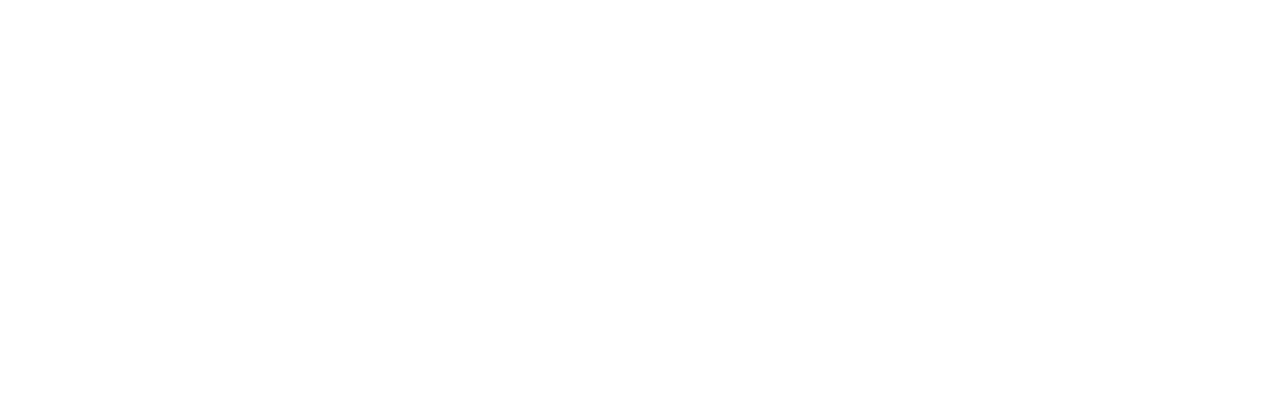
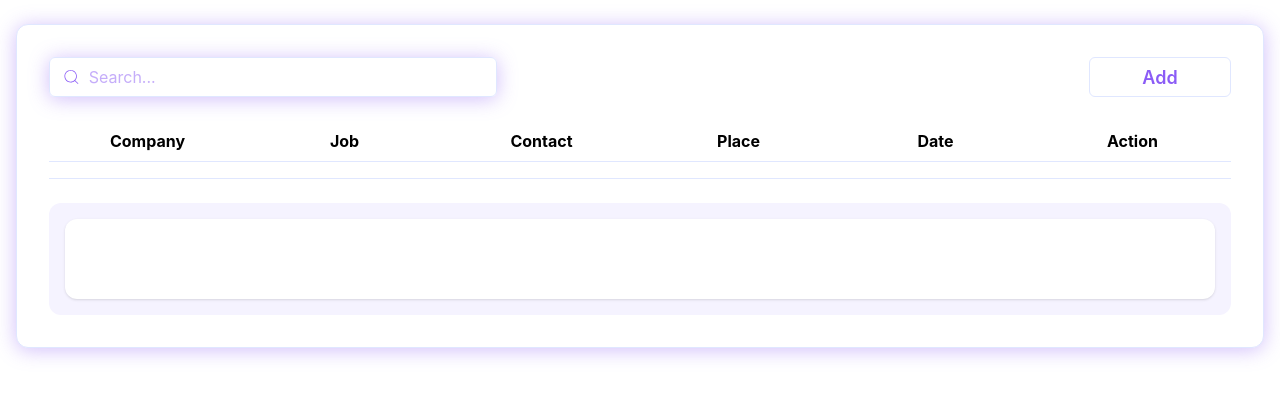
Before and after one commit to Enzoilz/WorkLink, a React (Vite) app: page / in a window 1280 px wide. Before the commit this address had no page. Shown: the top 398 px of the page. Built offline with nearby package versions, Linux system fonts and the light colour scheme.

Commit message:
Update Login and SignUp, add react-icons and add Dashboard.jsx

```diff
--- a/package.json
+++ b/package.json
@@ -14,6 +14,7 @@
     "motions": "^0.0.1",
     "react": "^19.2.0",
     "react-dom": "^19.2.0",
+    "react-icons": "^5.5.0",
     "react-router": "^7.13.0",
     "tailwindcss": "^4.2.0"
   },
--- a/src/App.jsx
+++ b/src/App.jsx
@@ -1,10 +1,13 @@
 import { BrowserRouter, Route, Routes } from 'react-router'
 // import { MainRoutes } from './routes/MainRoutes'
-import { useMemo, useState } from 'react'
+import { useMemo, useState, createContext, useEffect } from 'react'
 import './index.css'
 import { Login } from './routes/Login';
 import {SignUp} from './routes/SignUp';
+import {Dashboard} from './routes/Dashboard'
 import { Layout } from './layout/Layout';
+
+
 
 export function AppProvider({ children }) {
   const [user, setUser] = useState(null);
@@ -32,11 +35,11 @@
     <BrowserRouter>
       <Routes>
 
-        <Route path="/login" element={<Login/>}></Route>
+        {/* <Route path="/login" element={<Login/>}></Route>
         <Route path="/signup" element={<SignUp/>} ></Route>
-        <Route element={<Layout />}>
+        <Route element={<Layout />}></Route> */}
+        <Route path="/" element={<Dashboard/>}></Route>
 
-        </Route>
         {/* <Route path='/dashboard' element={<MainRoutes />}>
 
         </Route> */}
--- /dev/null
+++ b/src/routes/Dashboard.jsx
@@ -0,0 +1,76 @@
+import { CiSearch } from "react-icons/ci";
+
+export const Dashboard = () => {
+
+
+    return (
+        <>
+            <div className=" w-full md:flex justify-center px-4">
+                <div className=" w-full max-w-7xl px-4 md:px-8 md:py-8 my-6 md:border border-[#E0E7FF]
+                rounded-xl bg-white md:shadow-[0_2px_20px_0_rgba(139,92,246,0.40)]">
+                    <div className="flex justify-between md:flex-row md:items-center md:justify-between md:gap-4">
+                        <div className=" w-50  flex md:w-full md:max-w-md h-10 pl-3 gap-2 items-center border rounded-md border-[#E0E7FF] shadow-[0_2px_20px_0_rgba(139,92,246,0.40)]">
+                            <CiSearch className="text-[#8B5CF6] text-[20px]" />
+                            <input
+                                className="w-full text-[#8B5CF6] outline-none"
+                                type="text"
+                                placeholder="Search..."
+                            />
+                        </div>
+
+                        <button className="h-10 px-4 border w-20 md:w-35.5 border-[#E0E7FF] bg-white text-[#8B5CF6] text-[16px] md:text-[18px] font-semibold rounded-md cursor-pointer">
+                            Add
+                        </button>
+                        {/* Pour le menu burger */}
+
+                    </div>
+
+                    {/* Tableau desktop */}
+                    <div className="hidden md:block w-full mt-6 ">
+                        <table className="w-full min-w-175 table-fixed">
+                            <thead>
+                                <tr className="border-b border-[#E0E7FF]">
+                                    <th className="py-2">Company</th>
+                                    <th className="py-2">Job</th>
+                                    <th className="py-2">Contact</th>
+                                    <th className="py-2">Place</th>
+                                    <th className="py-2">Date</th>
+                                    <th className="py-2">Action</th>
+                                </tr>
+                            </thead>
+                            <tbody>
+                                <tr className="border-b border-[#E0E7FF]">
+                                    <td className="py-2"></td>
+                                    <td className="py-2"></td>
+                                    <td className="py-2"></td>
+                                    <td className="py-2"></td>
+                                    <td className="py-2"></td>
+                                    <td className="py-2"></td>
+                                </tr>
+                            </tbody>
+                        </table>
+                    </div>
+                    {/* Récupération éléments mobile     */}
+                    <div className="bg-[#F5F3FF] flex flex-col gap-4 mt-6 p-4 rounded-xl">
+                        <h3 className="text-center font-semibold text-[#312E81] md:hidden">
+                            Entreprises ajoutées
+                        </h3>
+
+
+                        <div className="bg-white rounded-xl p-4 flex flex-col items-center gap-2 shadow">
+                            <p className="font-semibold"></p>
+                            <p></p>
+                            <p></p>
+                            <p></p>
+                            <p></p>
+                            <div className="flex gap-3 mt-2">
+                                {/* <button className="px-2 py-1 border rounded"></button>
+        <button className="px-2 py-1 border rounded"></button> */}
+                            </div>
+                        </div>
+                    </div>
+                </div>
+            </div>
+        </>
+    );
+};
--- a/src/routes/Login.jsx
+++ b/src/routes/Login.jsx
@@ -1,10 +1,12 @@
 import { useState } from "react"
-import { Link } from "react-router"
+import { Link, useNavigate} from "react-router"
+
 
 export const Login = () => {
 
-    const user = {email:'', password:'' }
+  const user = { email: '', password: '' }
   const [form, setForm] = useState(user)
+
 
   const handleChange = (e) => {
     const { name, value } = e.target
@@ -15,18 +17,19 @@
   }
 
   const handleSubmit = (e) => {
-    e.preventDefault()
-    console.log("User logged :", form)
+    e.preventDefault();
   }
 
   return (
-    <div className="w-full flex justify-center mt-5">
-     <form className="flex w-150 h-175   items-center gap-2.5 shrink-0 " onSubmit={handleSubmit}>
-     <div className="flex w-150 h-150 px-12.25 py-10 flex-col items-start gap-10 shrink-0 rounded-[20px] bg-[#FFF] shadow-[0_2px_20px_0_rgba(139,92,246,0.40)]">
-        <h3 className="text-[30px] font-semibold text-[#312E81] tracking-[-0.6px] leading-9">Login</h3>
-         <label className="flex flex-col gap-5">
-           <h3 className="text-[30px] font-semibold text-[#312E81] tracking-[-0.6px] leading-9">Email</h3>
-           <input className="w-100 h-12.5 shrink-0 rounded-[10px] bg-[#FFF] shadow-[0_2px_20px_rgba(139,92,246,0.40)]"
+    <div className="w-full flex justify-center mt-24 md:mt-5">
+      <form className="flex w-78 md:w-150 h-125 md:h-175 justify-center  items-center gap-2.5 shrink-0 " onSubmit={handleSubmit}>
+        <div className=" flex w-78 md:w-150 h-125 md:h-150 py-5 md:px-12.25 md:py-10 flex-col items-center md:items-start gap-10 shrink-0 rounded-[20px] bg-[#FFF] shadow-[0_2px_20px_0_rgba(139,92,246,0.40)]">
+          <h3 className=" text-[24px] md:text-[30px] font-semibold text-[#312E81] tracking-[-0.6px] leading-9">Login</h3>
+          <label className="flex flex-col gap-8">
+            <div className="flex justify-center md:justify-normal">
+              <h3 className="text-[24px] md:text-[30px] font-semibold text-[#312E81] tracking-[-0.6px] leading-9 ">Email</h3>
+            </div>
+            <input className=" w-65.75 md:w-100  h-7.5 md:h-12.5 shrink-0 rounded-[10px] bg-[#FFF] shadow-[0_2px_20px_rgba(139,92,246,0.40)]"
               required
               type="email"
               name="email"
@@ -36,9 +39,11 @@
             />
           </label>
 
-         <label className="flex flex-col gap-5">
-           <h3 className="text-[30px] font-semibold text-[#312E81] tracking-[-0.6px] leading-9">Mot de passe</h3>
-           <input className="w-100 h-12.5 shrink-0 rounded-[10px] bg-[#FFF] shadow-[0_2px_20px_rgba(139,92,246,0.40)]"
+          <label className="flex flex-col gap-8">
+            <div className="flex justify-center md:justify-normal">
+              <h3 className="text-[24px] md:text-[30px] font-semibold text-[#312E81] tracking-[-0.6px] leading-9">Mot de passe</h3>
+            </div>
+            <input className="w-65.75 md:w-100  h-7.5 md:h-12.5 shrink-0 rounded-[10px] bg-[#FFF] shadow-[0_2px_20px_rgba(139,92,246,0.40)]"
               required
               type="password"
               name="password"
@@ -48,9 +53,9 @@
             />
           </label>
 
-         <button className="w-100 h-12.5 shrink-0 text-[24px] font-semibold text-[#FFF] rounded-[10px] bg-[#8B5CF6] shadow-[2px_4px_4px_rgba(139,92,246,0.30)] tracking-[-0.48px] cursor-pointer " type="submit">Connexion</button>
+          <button className=" w-50 md:w-100 h-7.5 md:h-12.5 shrink-0 text-[16px] md:text-[24px] font-semibold text-[#FFF] rounded-[10px] bg-[#8B5CF6] shadow-[2px_4px_4px_rgba(139,92,246,0.30)] tracking-[-0.48px] cursor-pointer " type="submit">Connexion</button>
           <div className="flex gap-1">
-             <Link to="/signup"><p className="text-[20px] text-[#312E81] font-normal self-stretch"> Pas encore de compte ? S'inscrire</p></Link>
+            <Link to="/signup"><p className="text-[16px] md:text-[20px] text-[#312E81] font-normal self-stretch"> Pas encore de compte ? S'inscrire</p></Link>
           </div>
         </div>
       </form>
```
Also changed, not shown: src/routes/SignUp.jsx (+32 -21 lines), 1 other file (tests, documents, lock files or other folders). Lines whose indentation alone changed are shown as unchanged.
